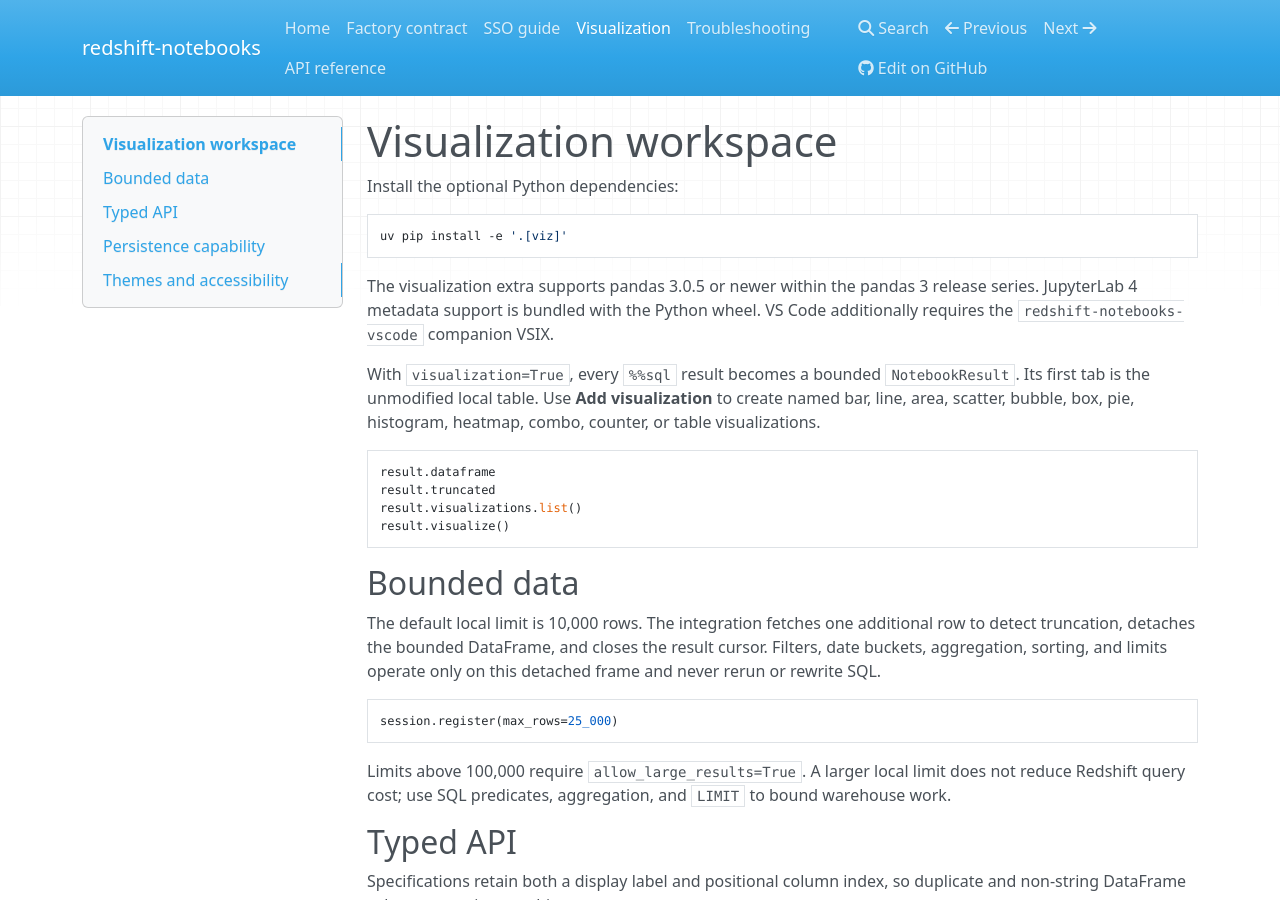
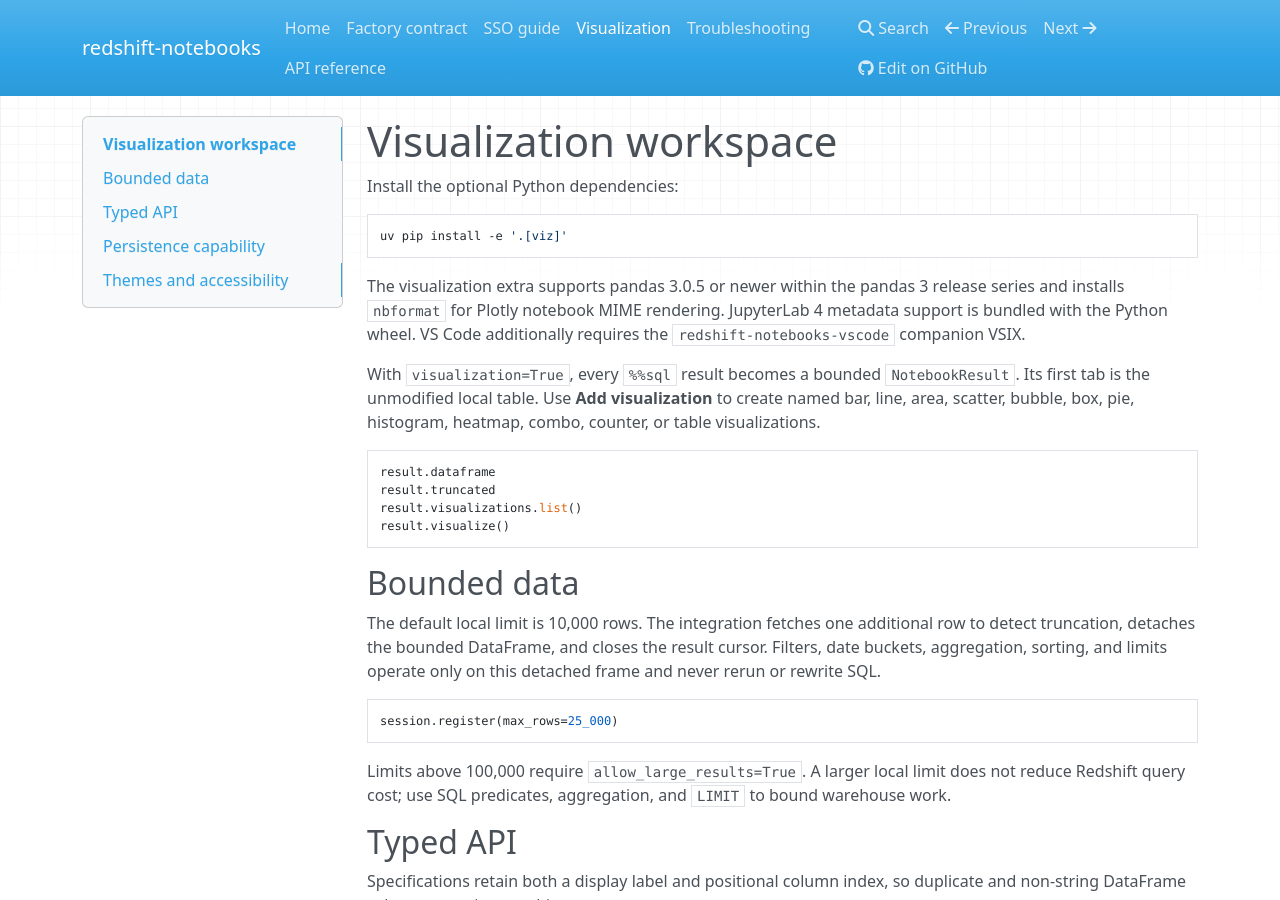
Before and after one commit to cesar-alves/sql-notebook-kit, an MkDocs documentation site: the page built from docs/visualization.md, in a window 1280 px wide and 900 px high. Built offline with MkDocs 1.6.1, drawn with Linux system fonts in a browser that asks for light colours; nearby versions of some CDN libraries.

Commit message:
Fix Plotly notebook rendering dependency

````diff
--- a/docs/visualization.md
+++ b/docs/visualization.md
@@ -7,8 +7,9 @@
 ```
 
 The visualization extra supports pandas 3.0.5 or newer within the pandas 3
-release series. JupyterLab 4 metadata support is bundled with the Python wheel.
-VS Code additionally requires the `redshift-notebooks-vscode` companion VSIX.
+release series and installs `nbformat` for Plotly notebook MIME rendering.
+JupyterLab 4 metadata support is bundled with the Python wheel. VS Code
+additionally requires the `redshift-notebooks-vscode` companion VSIX.
 
 With `visualization=True`, every `%%sql` result becomes a bounded
 `NotebookResult`. Its first tab is the unmodified local table. Use **Add
--- a/pyproject.toml
+++ b/pyproject.toml
@@ -31,6 +31,7 @@
 ]
 viz = [
     "ipywidgets>=8,<9",
+    "nbformat>=5.10,<6",
     "pandas>=3.0.5,<4",
     "plotly>=5.24,<7",
 ]
@@ -38,6 +39,7 @@
     "sqlalchemy-redshift>=1.0.0,<2.0",
     "redshift-connector>=2.1.3,<3.0",
     "ipywidgets>=8,<9",
+    "nbformat>=5.10,<6",
     "pandas>=3.0.5,<4",
     "plotly>=5.24,<7",
 ]
@@ -57,6 +59,7 @@
     "pandas>=3.0.5,<4",
     "plotly>=5.24,<7",
     "ipywidgets>=8,<9",
+    "nbformat>=5.10,<6",
 ]
 docs = [
     "mkdocs>=1.6,<2",
````
Also changed, not shown: CHANGELOG.md (+2 -0 lines), README.md (+3 -2 lines), docs/troubleshooting.md (+2 -1 lines), 5 other files.
